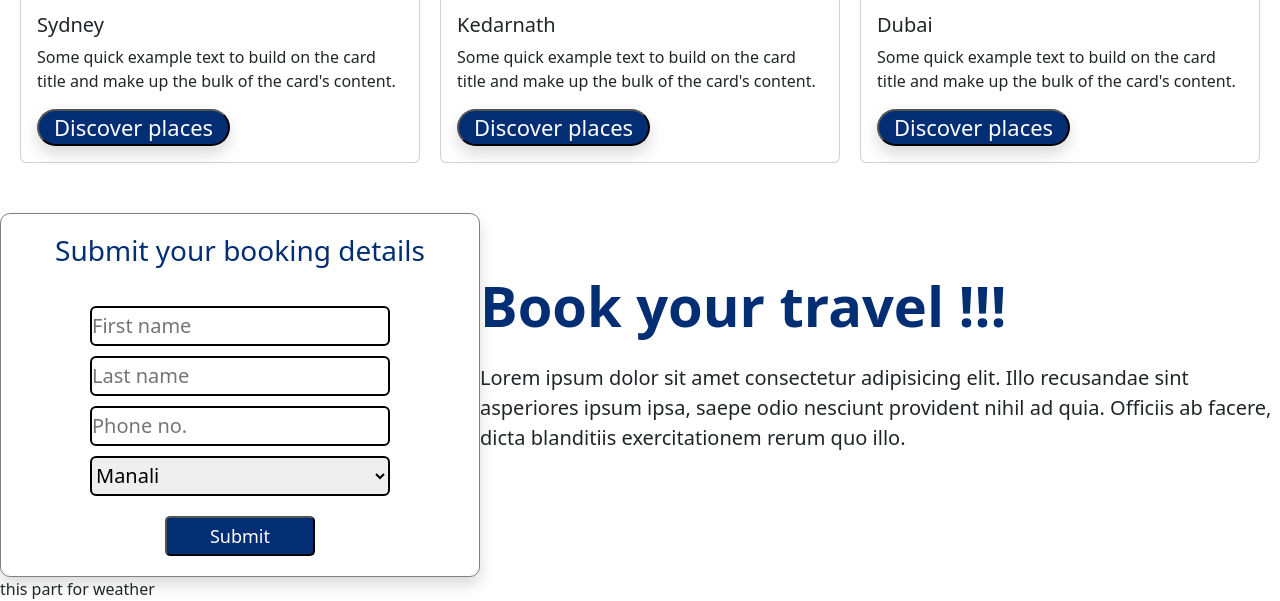
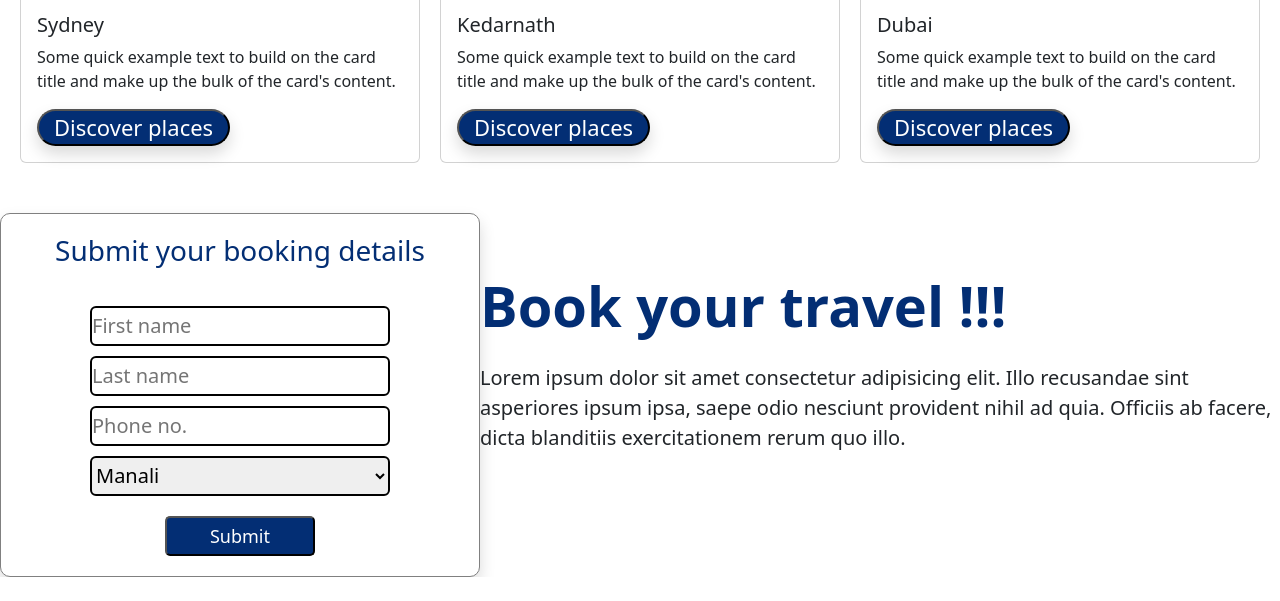
Before and after one commit to Piyushkushwah2003/Travel-website, a plain HTML site: page index.html in a window 1280 px wide. Shown: the part 1869-2470 px from the top of the page. After the commit the page ends 2446 px from the top, so only its background shows below. Drawn offline with nearby package versions, Linux system fonts and the light colour scheme.

Commit message:
added some changes

```diff
--- a/index.html
+++ b/index.html
@@ -125,10 +125,7 @@
       </div>
 
 </div>
-<div>
-  this part for weather
 
-</div>
 
 </body>
 </html>
```
